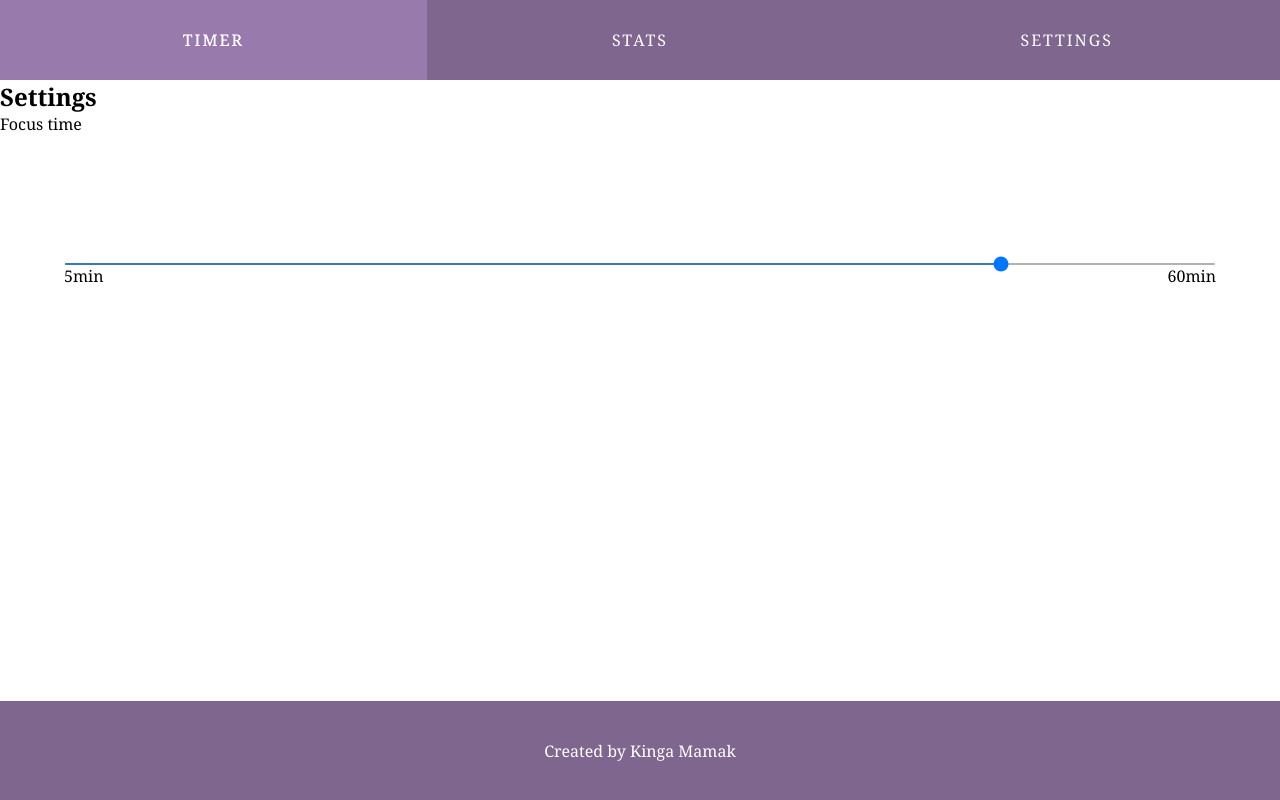
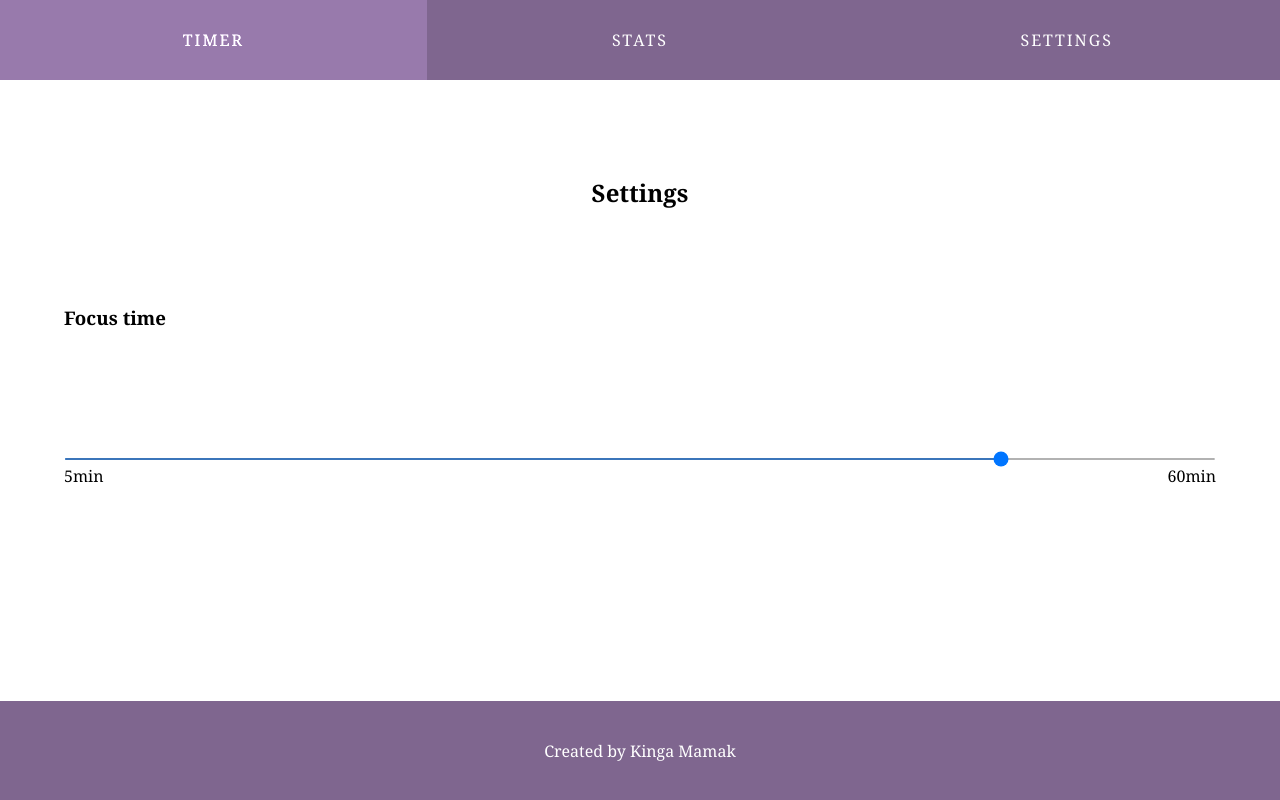
Before and after one commit to kingam280/productivity-counter, a React (Create React App) app: page /settings in a window 1280 px wide. Built offline with nearby package versions, Linux system fonts and the light colour scheme.

Commit message:
Extract FocusTimeSlider from Timer

```diff
--- a/src/components/App.js
+++ b/src/components/App.js
@@ -35,7 +35,7 @@ function App() {
           </Route>
           <Route path="/settings">
             <Settings
-            handleFocusTimeChange={handleFocusTimeChange}
+            handleFocusTimeChange={setFocusTime}
             focus={focusTime}
             />
           </Route>
--- /dev/null
+++ b/src/components/Settings/FocusTimeSlider.js
@@ -0,0 +1,27 @@
+import React, {useRef} from 'react'
+
+const FocusTimeSlider = ({handleFocusTimeChange, focus}) => {
+    const focusTime = useRef(focus)
+    return (
+        <>
+        <h3>Focus time</h3>
+        <div className="slider-container">
+          <input
+            className="slider-input"
+            type="range"
+            id="focus"
+            min="5"
+            max="60"
+            step="5"
+            ref={focusTime}
+            value={focus}
+            onChange={() => handleFocusTimeChange(focusTime.current.value)}
+          />
+          <p className="slider-label">5min</p>
+          <p className="slider-label">60min</p>
+        </div>
+        </>
+    )
+}
+
+export default FocusTimeSlider
--- a/src/components/Settings/Settings.css
+++ b/src/components/Settings/Settings.css
@@ -1,3 +1,13 @@
+h2 {
+  text-align: center;
+  padding: 7.5% 0;
+}
+
+h3 {
+  width: 90%;
+  margin: 0 auto;
+}
+
 .slider-container {
   display: flex;
   flex-wrap: wrap;
@@ -13,5 +23,6 @@
   height: 2px;
 }
 
-/* .slider-label {
-} */
+.slider-label {
+  padding: 5px 0;
+}
--- a/src/components/Settings/Settings.js
+++ b/src/components/Settings/Settings.js
@@ -1,29 +1,13 @@
 import React, { useRef } from 'react';
+import FocusTimeSlider from './FocusTimeSlider';
 import './Settings.css';
 
 export default function Settings({handleFocusTimeChange, focus}) {
-    const focusTime = useRef(focus)
 
     return (
       <div className="App">
         <h2>Settings</h2>
-        <p>Focus time</p>
-        <div className="slider-container">
-          <input
-            className="slider-input"
-            type="range"
-            id="focus"
-            min="5"
-            max="60"
-            step="5"
-            ref={focusTime}
-            value={focus}
-            onChange={() => handleFocusTimeChange(focusTime.current.value)}
-          />
-          <p className="slider-label">5min</p>
-          <p className="slider-label">60min</p>
-        </div>
-
+        <FocusTimeSlider handleFocusTimeChange={handleFocusTimeChange} focus={focus}/>
       </div>
     );
   }
--- a/src/components/Stats/Stats.js
+++ b/src/components/Stats/Stats.js
@@ -22,6 +22,7 @@ export default function Stats() {
 
     return (
       <div className="stats">
+        <h2>Statistics</h2>
         <table>
           <thead>
             <tr>
--- a/src/components/Timer/Timer.css
+++ b/src/components/Timer/Timer.css
@@ -9,13 +9,14 @@
   border-radius: 50%;
   text-align: center;
   margin: 5vh auto;
+  animation: timer-animation linear infinite 1s alternate-reverse;
 }
 
 #label-input {
   position: relative;
   display: block;
   padding: 5px;
-  margin: 15vh auto 0;
+  margin: 0 auto 0;
   text-align: center;
 }
 
@@ -35,3 +36,13 @@
   font-size: 3rem;
   color: var(--main-color);
 }
+
+@keyframes timer-animation {
+  0% {
+    border-width: 8px;
+  }
+
+  100% {
+    border-width: 15px;
+  }
+}
--- a/src/components/Timer/Timer.js
+++ b/src/components/Timer/Timer.js
@@ -7,6 +7,8 @@ export default function Timer({startTime}) {
     const [isCounting, setIsCounting] = useState(false);
     const [focusTimeMinutes, setFoucsTimeMinutes] = useState(startTime);
     const [focusTimeSeconds, setFoucsTimeSeconds] = useState(0);
+
+    const sound = new Audio('www.cs.albany.edu/~sdc/CSI310/Spr11/CSI310Spr11/media-sourc.../warble-h.wav')
 
     const label = useRef(null)
 
@@ -31,6 +33,7 @@ export default function Timer({startTime}) {
         setFoucsTimeMinutes(startTime)
         addRecordToDatabase(startTime, label.current.value)
         label.current.value = null
+        sound.play()
       } else {
         clearInterval(intervalSec)
       }
@@ -42,6 +45,7 @@ export default function Timer({startTime}) {
 
     return (
       <div className="timer-container">
+        <h2>Timer</h2>
         <input id="label-input" ref={label} type="text" placeholder="Add label"></input>
         <div className="timer">
           <p className="timer-time">{focusTimeMinutes}:{focusTimeSeconds > 9 ? focusTimeSeconds : '0' + focusTimeSeconds}</p>
```
